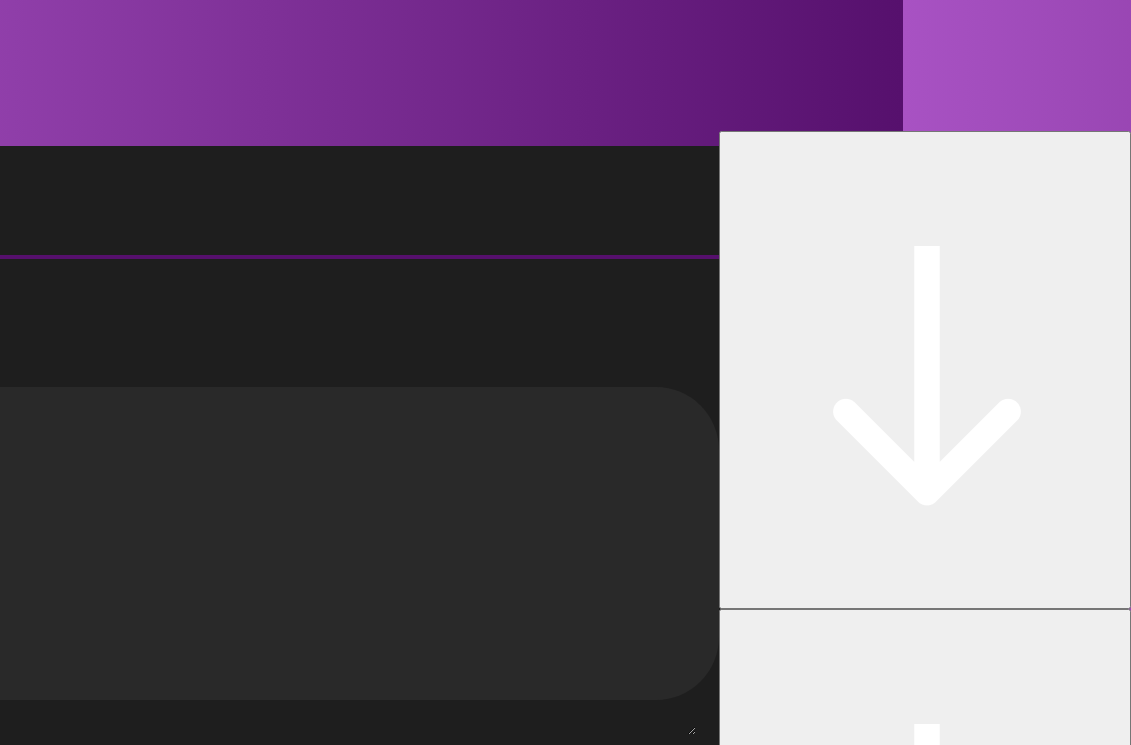
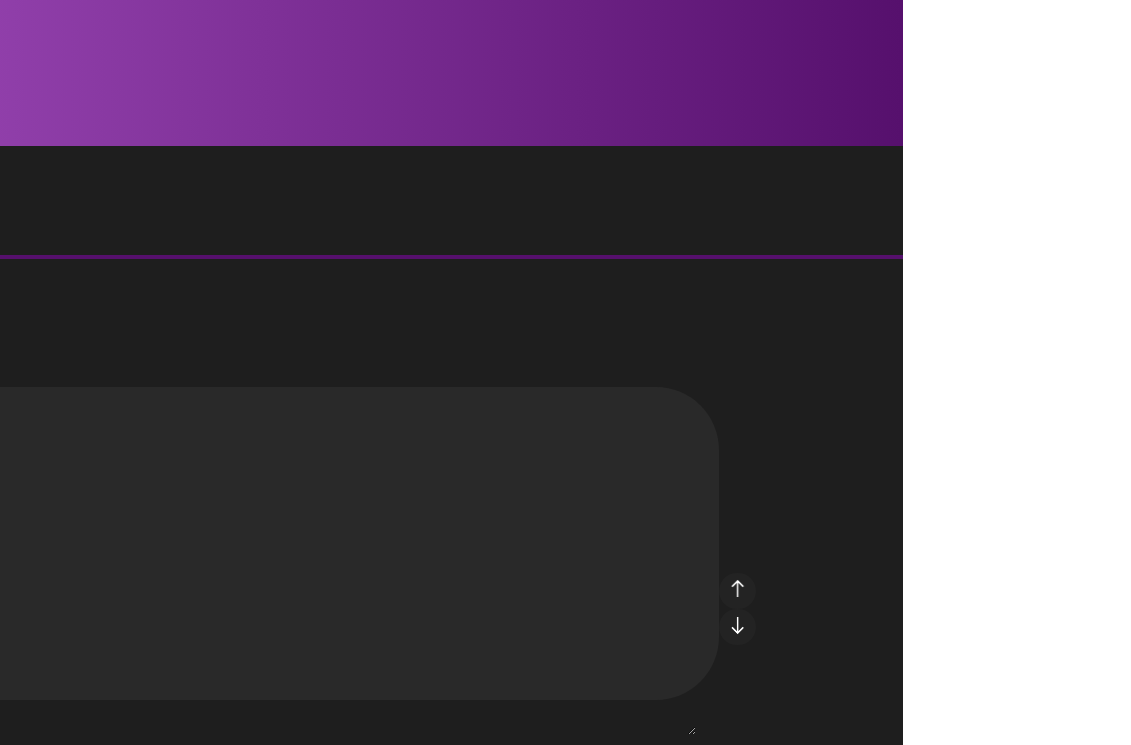
Before and after one commit to Hackatona-AGES-2023/FofuxosDoCleyson, a website: page src/index.html in a window 1280 px wide. Shown: the part 680-1425 px from the top of the page, 377-1508 px from the left, 1131 px wide, since content can reach past the window. Drawn offline with Linux system fonts and the light colour scheme; a web font is replaced by a local one.

Commit message:
arrow semi arrumado 2

```diff
--- a/src/styles/style.css
+++ b/src/styles/style.css
@@ -152,3 +152,17 @@ body{
   background-color: #56106D;
   margin-top: 2%;
 }
+#arrowup{
+  height: 30px;
+  transform: rotate(180deg);
+}
+#arrowdown{
+  height: 30px;
+}
+.arrow{
+  background-color: #d9d9d907;
+  border-width:  0px;
+  cursor: pointer;
+  border-radius: 100px;
+
+}
```
